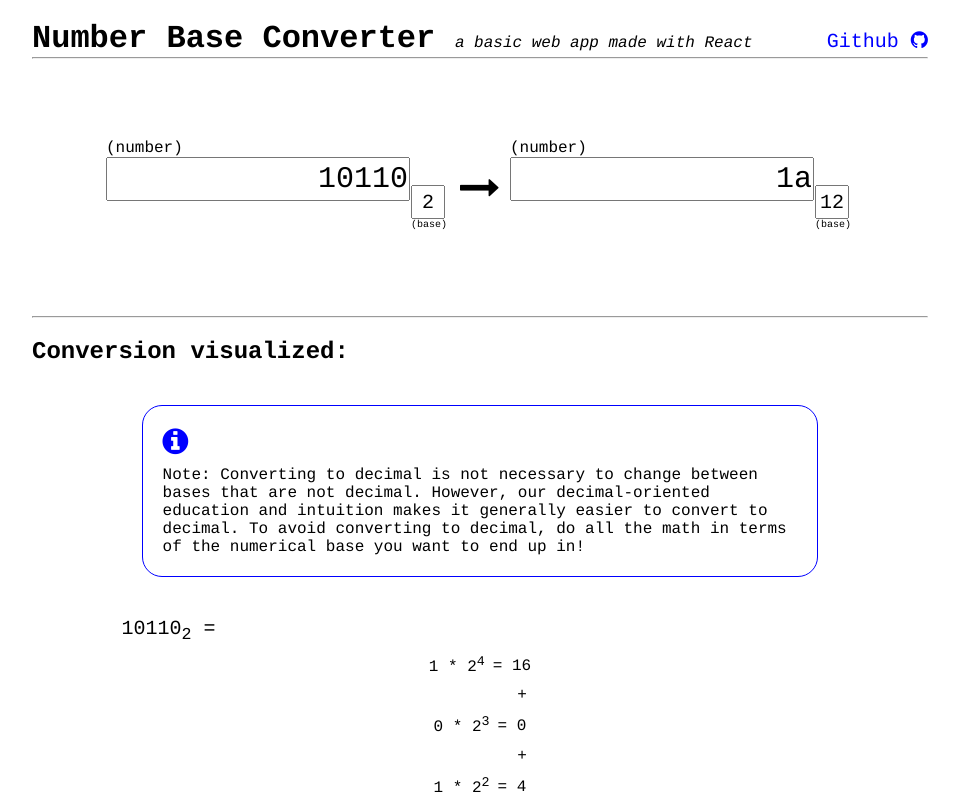
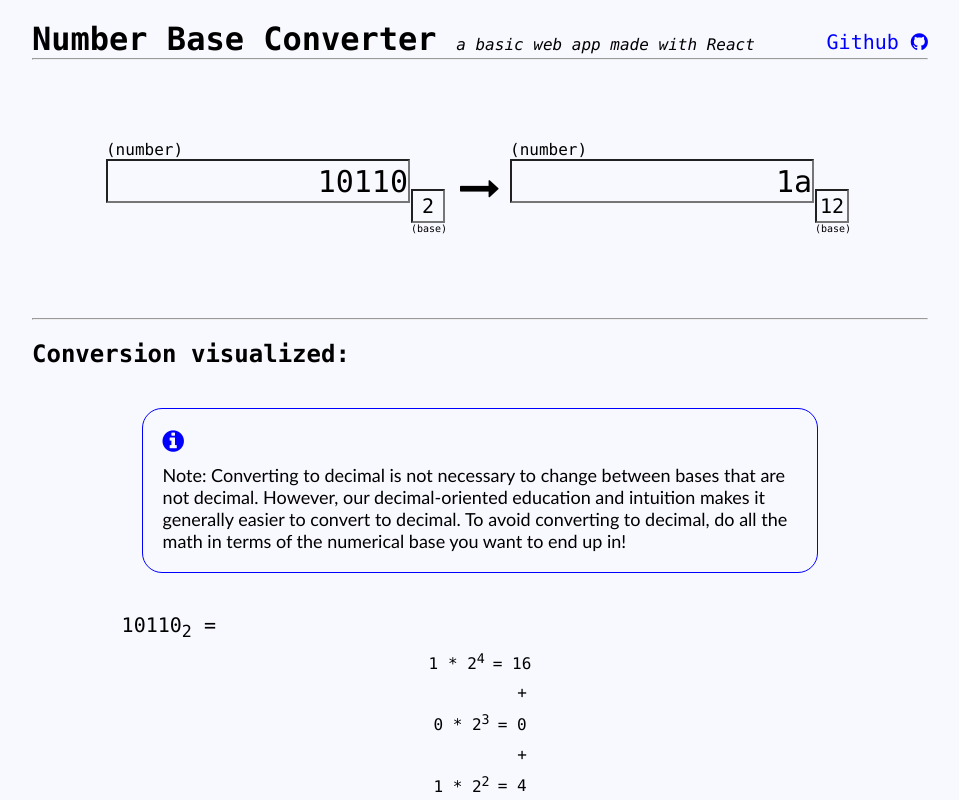
Before and after one commit to pangene/number-base-converter, a React (Create React App) app: page / in a window 1280 px wide. Shown: the top 800 px of the page, without its empty margins (160-1119 px from the left). Built offline with nearby package versions, Linux system fonts and the light colour scheme.

Commit message:
Minor styling changes

```diff
--- a/src/App.css
+++ b/src/App.css
@@ -1,7 +1,8 @@
 * {
   padding: 0;
   margin: 0;
-  font-family: Courier, monospace;
+  font-family: Menlo, monospace;
+  background: #f8f8ff;
 }
 
 #base-converter {
@@ -113,11 +114,14 @@
 
 .info i {
   color: blue;
-  font-size: 30px;
+  font-size: 25px;
   padding-bottom: 10px;
 }
 
-
+.info p {
+  font-family: "Gill Sans", sans-serif;
+  font-size: 18px;
+}
 
 
 @media only screen and (max-width: 790px) {
```
Also changed, not shown: public/manifest.json.
